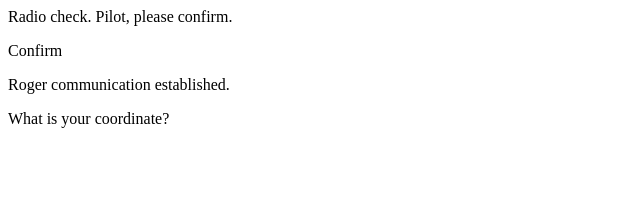
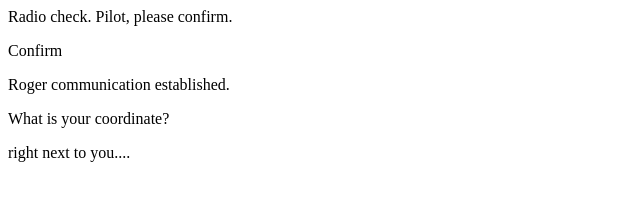
Before and after one commit to leokons/communication-log, a plain HTML site: page index.html in a window 1280 px wide. Shown: the whole page, without its empty margins (0-640 px from the left). Drawn offline with Linux system fonts and the light colour scheme.

Commit message:
added a line to log.

```diff
--- a/index.html
+++ b/index.html
@@ -4,5 +4,6 @@
    <p>Confirm</p>
    <p>Roger communication established.</p>
    <p>What is your coordinate?</p>
+   <p>right next to you....</p>
 </body>
 </html>
```
